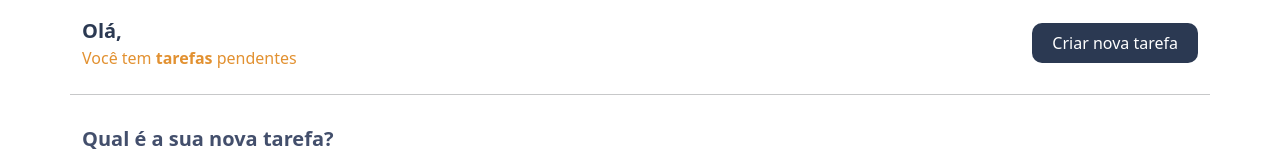
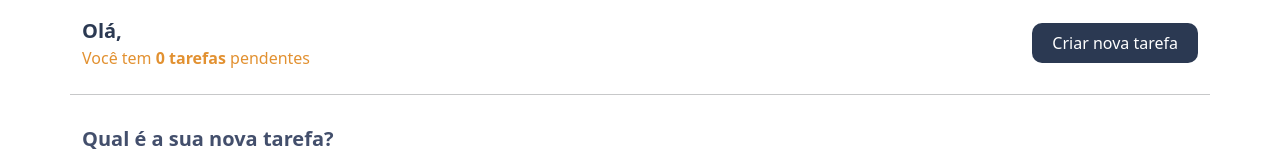
Before and after one commit to Caduccino/minhas_listas, a React (Create React App) app: page /add in a window 1280 px wide. Shown: the top 157 px of the page. Built offline with nearby package versions, Linux system fonts and the light colour scheme; no server answers.

Commit message:
Pronto para deploy

```diff
--- a/public/index.html
+++ b/public/index.html
@@ -1,5 +1,5 @@
 <!DOCTYPE html>
-<html lang="en">
+<html lang="pt-BR">
   <head>
     <meta charset="utf-8" />
     <meta name="viewport" content="width=device-width, initial-scale=1" />
--- a/src/components/Form.js
+++ b/src/components/Form.js
@@ -41,7 +41,7 @@ function Form(props) {
 
     return (
         <>
-            <Header tasks={tasks}/>
+            <Header quantity={tasks.filter(task => task.unfinished).length} />
             <div className="row">
                 <div className="col-12 pb-1 pt-2">
                     <form onSubmit={handleSubmit}>
--- a/src/components/TaskUpdate.js
+++ b/src/components/TaskUpdate.js
@@ -33,9 +33,23 @@ function TaskUpdate(props) {
         .catch((err) => console.error(err));
     }
 
+    const [tasks, setTasks] = useState([])
+    const getTasks = () => {
+        axios
+        .get('https://ironrest.herokuapp.com/minhas-tarefas')
+        .then((response) => {
+        setTasks([...response.data])
+    })
+    .catch(err => console.error(err))
+    };
+
+    useEffect(() => {
+        getTasks();
+    }, []);
+
     return(
         <>
-            <Header />
+            <Header quantity={tasks.filter(task => task.unfinished).length} />
             <div className="row">
                 <div className="col-12 pb-1 pt-2">
                     <form onSubmit={handleSubmit}>
```
